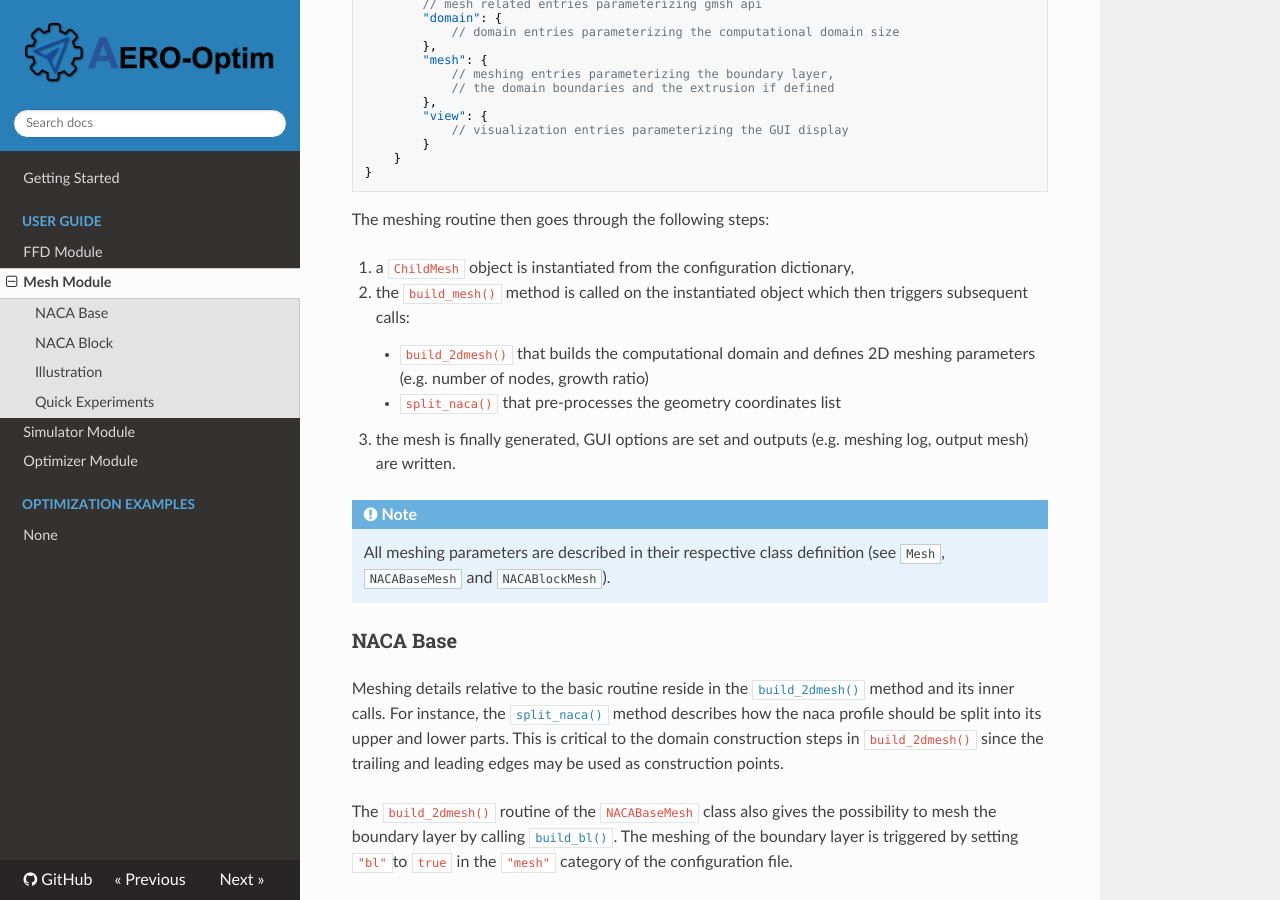
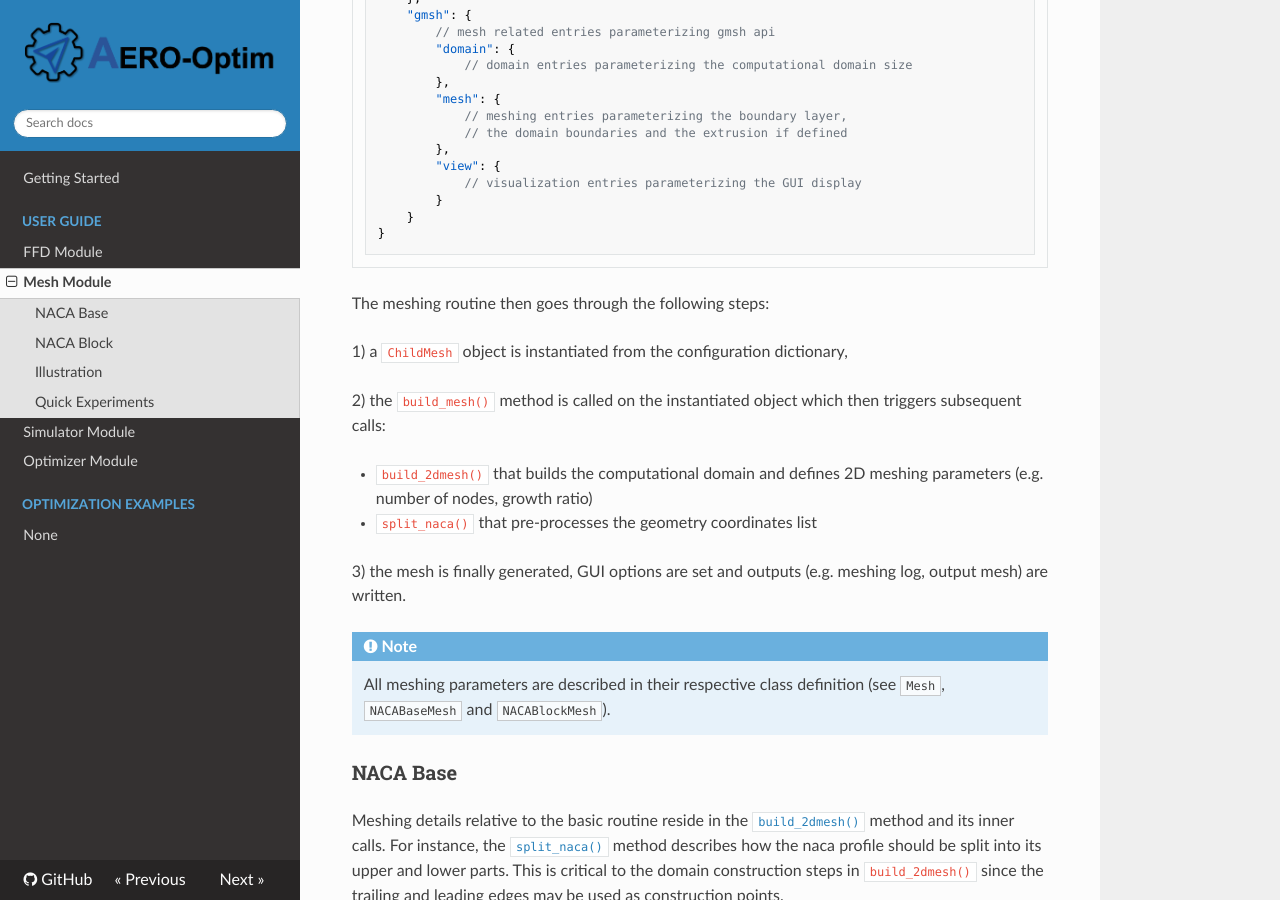
Before and after one commit to mschouler/aero-optim, an MkDocs documentation site: the page built from docs/mesh.md, in a window 1280 px wide and 900 px high, scrolled down 461 px. Built offline with MkDocs 1.6.1, drawn with Linux system fonts in a browser that asks for light colours; nearby versions of some CDN libraries.

Commit message:
minor doc enhancement

```diff
--- a/docs/mesh.md
+++ b/docs/mesh.md
@@ -28,11 +28,14 @@
 
 The meshing routine then goes through the following steps:
 
-1. a `ChildMesh` object is instantiated from the configuration dictionary,
-2. the `build_mesh()` method is called on the instantiated object which then triggers subsequent calls:
-    * `build_2dmesh()` that builds the computational domain and defines 2D meshing parameters (e.g. number of nodes, growth ratio)
-    * `split_naca()` that pre-processes the geometry coordinates list
-3.  the mesh is finally generated, GUI options are set and outputs (e.g. meshing log, output mesh) are written.
+1) a `ChildMesh` object is instantiated from the configuration dictionary,
+
+2) the `build_mesh()` method is called on the instantiated object which then triggers subsequent calls:
+
+  * `build_2dmesh()` that builds the computational domain and defines 2D meshing parameters (e.g. number of nodes, growth ratio)
+  * `split_naca()` that pre-processes the geometry coordinates list
+
+3)  the mesh is finally generated, GUI options are set and outputs (e.g. meshing log, output mesh) are written.
 
 !!! Note
     All meshing parameters are described in their respective class definition (see [`Mesh`](https://github.com/mschouler/aero-optim/blob/master/src/mesh.py#L70-L91), [`NACABaseMesh`](https://github.com/mschouler/aero-optim/blob/master/src/naca_base_mesh.py#L36-L49) and [`NACABlockMesh`](https://github.com/mschouler/aero-optim/blob/master/src/naca_block_mesh.py#L24-L34)).
--- a/mkdocs.yml
+++ b/mkdocs.yml
@@ -23,3 +23,7 @@
   - admonition
   - attr_list
   - md_in_html
+  - pymdownx.details
+  - pymdownx.inlinehilite
+  - pymdownx.snippets
+  - pymdownx.superfences
```
